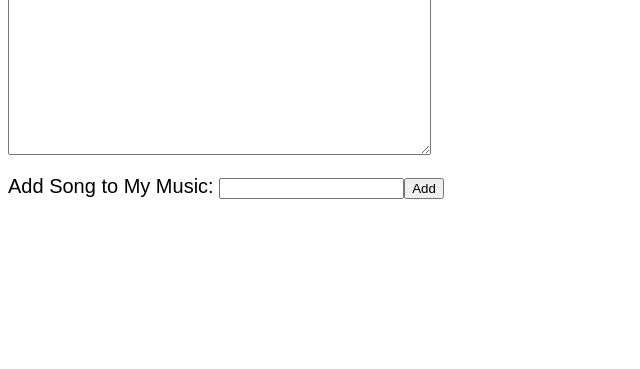
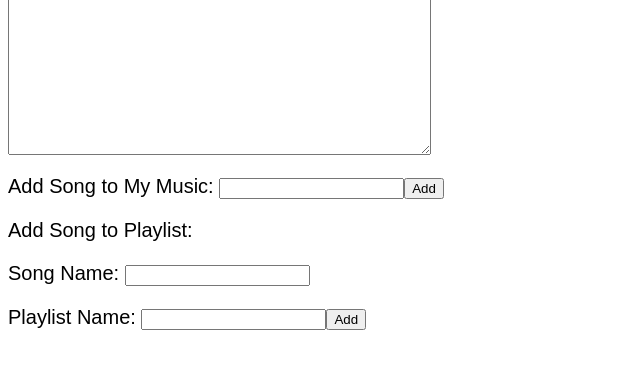
Before and after one commit to ryanbrand/music_database, a Flask app: template webserver/templates/album_results.html in a window 1280 px wide. Shown: the part 210-579 px from the top of the page, without its empty margins (0-640 px from the left). Run offline with Flask 2, Linux system fonts and the light colour scheme; the template is opened without the code that fills it, so the values that code supplies are empty; parts of the project's set-up code (start-up, migrations or seed data) failed here and were passed over.

Commit message:
Can add songs to playlist from album result page

```diff
--- a/webserver/server.py
+++ b/webserver/server.py
@@ -320,6 +320,18 @@ def add_song():
   except Exception as e:
     return render_template('song_fail.html')
 
+@app.route('/add_song_to_playlist', methods=['POST'])
+def add_song_to_playlist():
+  song_title = request.form['song_title']
+  playlist_name = request.form['playlist_name']
+  print('--------song_title=', song_title)
+  print('--------playlist_name=', playlist_name)
+  try:
+    result = g.conn.execute('INSERT INTO in_playlist VALUES (%s, %s, %s, %s, %s)', song_title, current_app.album_title, current_app.artist_id, playlist_name, current_app.user_id)
+    return redirect('/homepage')
+  except Exception as e:
+     return render_template('playlist_fail.html')
+
 @app.route('/private_playlist_create', methods=['POST'])
 def private_playlist_create():
   playlist_name = request.form['playlist_name']
--- a/webserver/templates/album_results.html
+++ b/webserver/templates/album_results.html
@@ -23,6 +23,14 @@
 type="submit" value="Add"></p>
 </form>
 
+<form method="POST" action="/add_song_to_playlist">
+<p>Add Song to Playlist: </p>
+<p>Song Name: <input type="text" name="song_title">
+<p>Playlist Name: <input type="text" name="playlist_name"><input \
+type="submit" value="Add"></p>
+</form>
+
+
 </body>
 
 
--- a/webserver/templates/playlist_fail.html
+++ b/webserver/templates/playlist_fail.html
@@ -8,7 +8,7 @@
 
 
 <body>
-  <h1>Could Not Create Playlist</h1>
+  <h1>Song could not be added to playlist</h1>
 
 <p><a href="logout">Logout</a></p>
 
```
